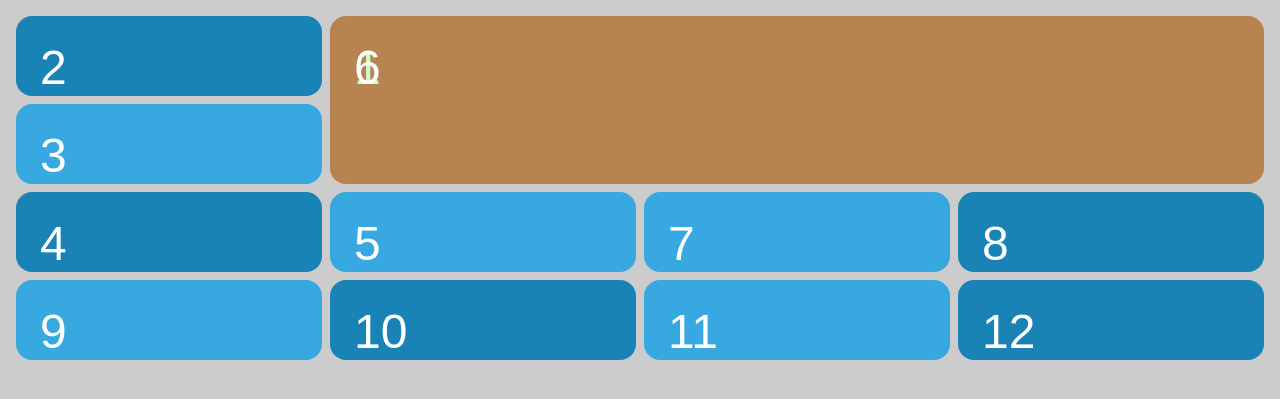
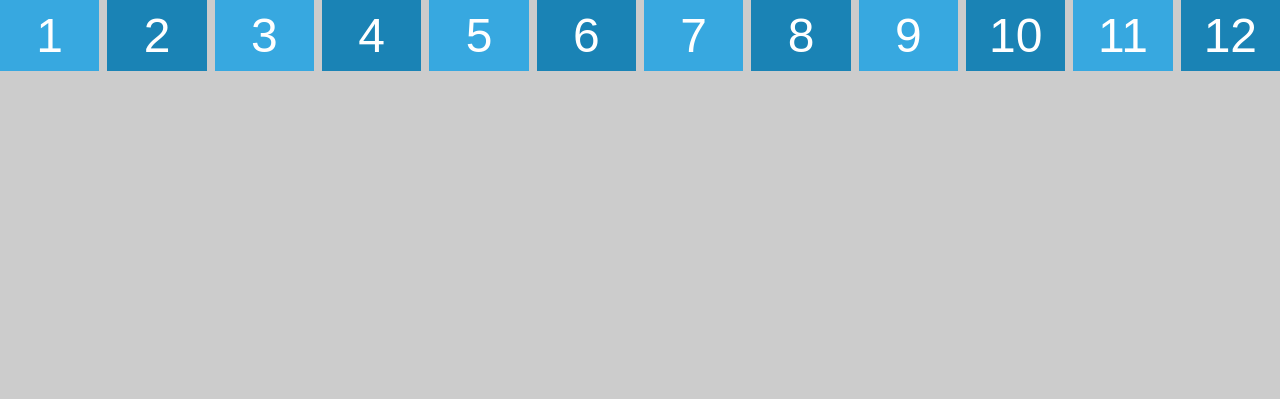
Before and after one commit to eacevedof/prj_css, a PHP site: page / in a window 1280 px wide. Shown: the top 399 px of the page. Run offline with PHP 8.4, Linux system fonts and the light colour scheme.

Commit message:
escuelait grid taller grid system 12

```diff
--- a/grid/two/style.css
+++ b/grid/two/style.css
@@ -2,6 +2,10 @@ body{
     font: 3rem sans-serif;
     background-color: rgba(0,0,0,.2);
     color: white;
+}
+.grid-item{
+    padding: .5rem;
+    text-align: center;
 }
 .grid-item:nth-child(2n){
     background-color: #1A83B5;
@@ -9,30 +13,10 @@ body{
 .grid-item:nth-child(2n+1){
     background-color: #37A8E0;
 }
-.grid{
-    padding: 1rem;
-}
-.grid-item{
-    padding: 1.5rem;
-    border-radius: 1rem;
-}
+
 /************************************************/
 .grid {
     display: grid;
     grid-gap: .5rem;
-    grid-template-columns: repeat(3, 1fr);
-    grid-auto-columns: 1fr;
-    grid-auto-rows: 5rem;
+    grid-template-columns: repeat(12, 1fr);
 }
-
-.grid-item.item1 {
-    grid-column: 2/span 3;
-    grid-row: 1/3;
-    background-color: rgba(255,0,0,.5);
-}
-
-.grid-item.item6 {
-    grid-column: 2/span 3;
-    grid-row: 1/3;
-    background-color: rgba(0,255,0,.2);
-}
```
